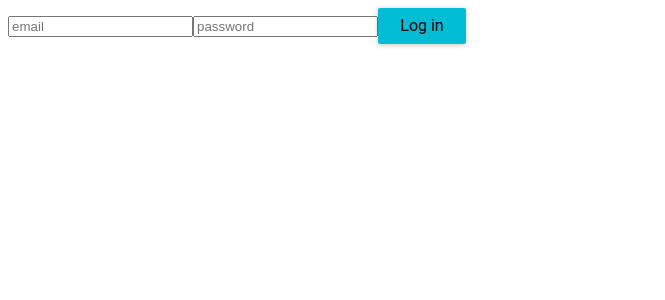
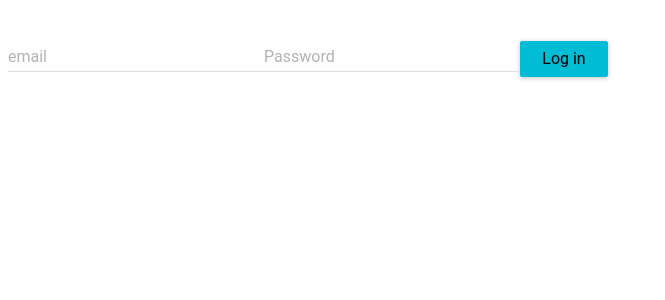
Before and after one commit to anishaz/foodsnap-v2, a React (Create React App) app in the folder public/: page / in a window 1280 px wide. Shown: the top 300 px of the page, without its empty margins (0-665 px from the left). Built offline with nearby package versions, Linux system fonts and the light colour scheme.

Commit message:
Created input component utilizing MUI

```diff
--- /dev/null
+++ b/public/src/components/input/input.jsx
@@ -0,0 +1,25 @@
+import React from 'react';
+import PropTypes from 'prop-types';
+import TextField from 'material-ui/TextField';
+
+const Input = props => (
+  <TextField
+    floatingLabelText={props.floatingLabelText}
+    name={props.name}
+    hintText={props.hintText}
+    onChange={props.onChange}
+  />
+);
+
+Input.defaultProps = {
+  onChange: '',
+  hintText: '',
+};
+
+Input.propTypes = {
+  floatingLabelText: PropTypes.string.isRequired,
+  hintText: PropTypes.string,
+  onChange: PropTypes.func,
+};
+
+export default Input;
--- a/public/src/components/login/login.jsx
+++ b/public/src/components/login/login.jsx
@@ -1,7 +1,10 @@
 import React, { Component } from 'react';
 import client from '../../client'; // this is importing axios instance from client.js
+import * as Cookies from "js-cookie";
+// Components
 import Button from '../button/button';
-import * as Cookies from "js-cookie";
+import Input from '../input/input';
+
 
 class Login extends Component {
   constructor() {
@@ -42,8 +45,9 @@ class Login extends Component {
     return (
       <div className="login">
         <form action="/" className="login__form" onSubmit={this.onSubmit} >
-          <input type="email" placeholder="email" name="email" onChange={this.onChange} required />
-          <input type="password" placeholder="password" name="password" onChange={this.onChange} required />
+          <Input floatingLabelText="email" name="email" onChange={ this.onChange } />
+          <Input
+            floatingLabelText="Password" name="password" onChange={this.onChange} />
           <Button text="Log in" type="submit"/>
         </form>
       </div>
```
